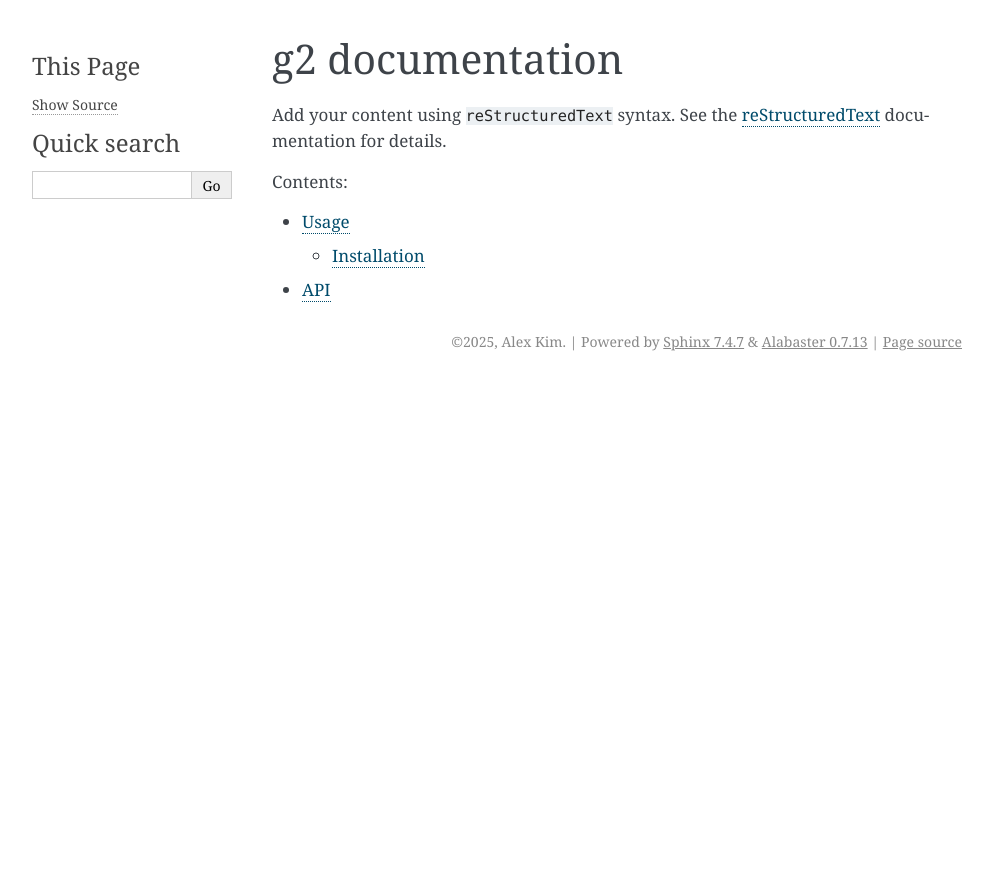
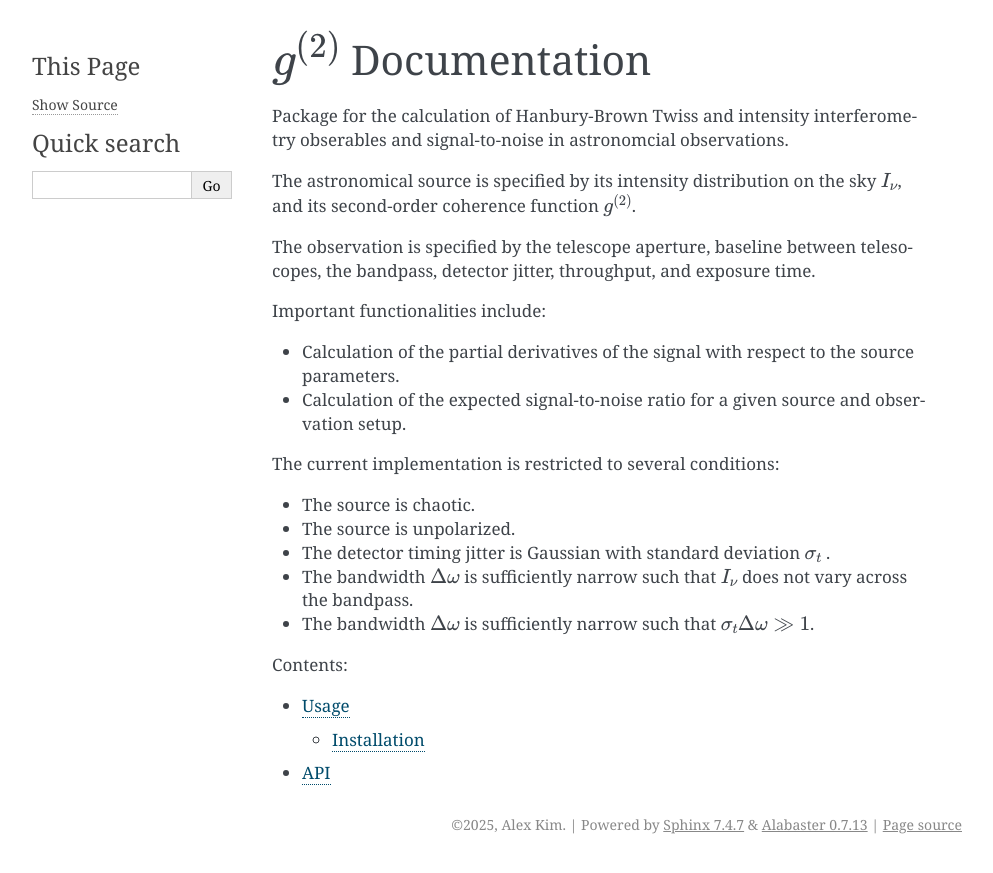
Before and after one commit to AlexGKim/g2, a Sphinx documentation site: the page built from docs/source/index.rst, in a window 1280 px wide. Shown: the top 873 px of the page, without its empty margins (148-1141 px from the left). Built offline with Sphinx 7.4.7, drawn with Linux system fonts in a browser that asks for light colours.

Commit message:
try to make docs work

```diff
--- a/docs/source/index.rst
+++ b/docs/source/index.rst
@@ -3,12 +3,31 @@
    You can adapt this file completely to your liking, but it should at least
    contain the root `toctree` directive.
 
-g2 documentation
+:math:`g^{(2)}` Documentation
 ================
 
-Add your content using ``reStructuredText`` syntax. See the
-`reStructuredText <https://www.sphinx-doc.org/en/master/usage/restructuredtext/index.html>`_
-documentation for details.
+Package for the calculation of Hanbury-Brown Twiss and intensity interferometry obserables
+and signal-to-noise in astronomcial observations.
+
+The astronomical source is specified by its intensity distribution on the sky :math:`I_\nu`,
+and its second-order coherence function :math:`g^{(2)}`.
+
+The observation is specified by the telescope aperture, baseline between telesocopes, the
+bandpass, detector jitter, throughput, and exposure time.
+
+Important functionalities include:
+
+- Calculation of the partial derivatives of the signal with respect to the source parameters.
+- Calculation of the expected signal-to-noise ratio for a given source and observation setup.
+
+The current implementation is restricted to several conditions:
+
+- The source is chaotic.
+- The source is unpolarized.
+- The detector timing jitter is Gaussian with standard deviation :math:`\sigma_t` .
+- The bandwidth :math:`\Delta\omega` is sufficiently narrow such that :math:`I_\nu` does not vary across the bandpass.
+- The bandwidth :math:`\Delta\omega` is sufficiently narrow such that :math:`\sigma_t \Delta\omega \gg 1`.
+
 
 
 .. toctree::
```
Also changed, not shown: docs/requirements.txt (+16 -0 lines), 1 other file.
